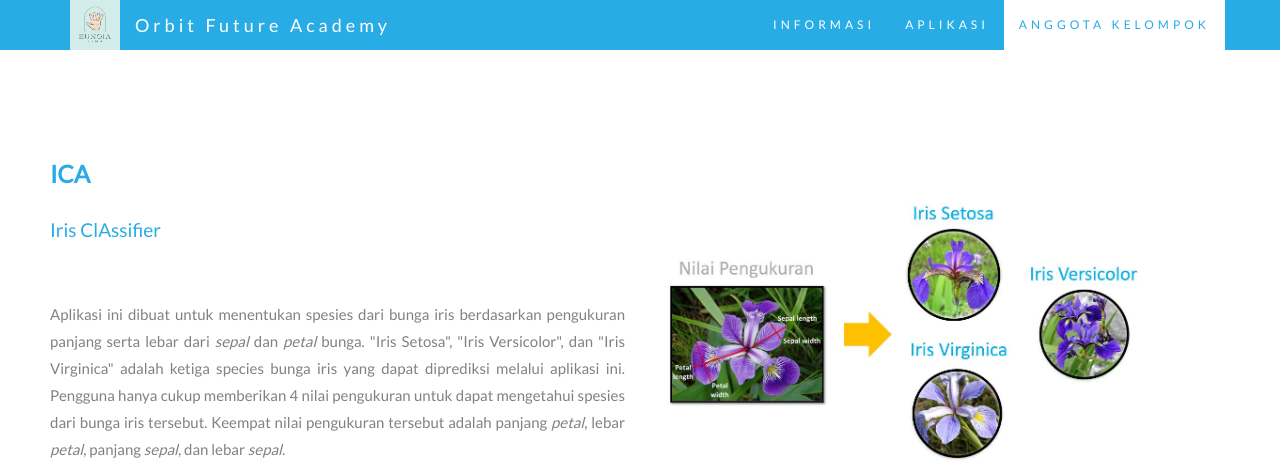
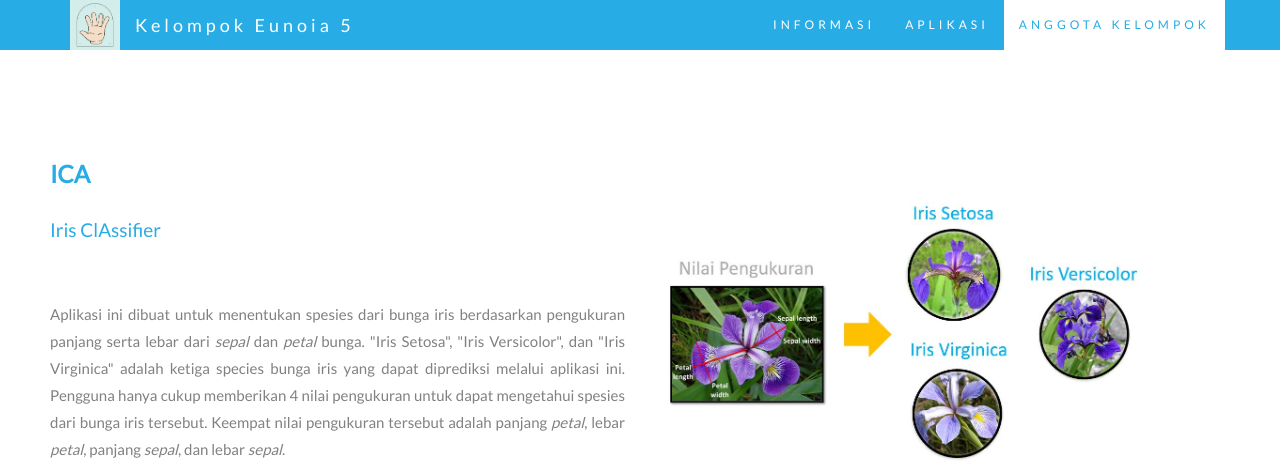
Before and after one commit to riobastian09/uprak-deployment, a Flask app: page / in a window 1280 px wide. Shown: the top 471 px of the page. Run offline with Flask 2, Linux system fonts and the light colour scheme; parts of the project's set-up code (start-up, migrations or seed data) failed here and were passed over.

Commit message:
Commit Ketiga (Update logo dan icon prediksi)

```diff
--- a/templates/index.html
+++ b/templates/index.html
@@ -2,13 +2,13 @@
 <html lang="en">
 <head>
 	<!-- Judul Halaman -->
-	<title>Orbit Future Academy</title>
+	<title>Heart Disease Prediction | Eunoia 5</title>
 
 	<meta charset="utf-8">
 	<meta name="viewport" content="width=device-width, initial-scale=1">
 
 	<!-- Icon -->
-	<link rel="shortcut icon" href="{{ url_for('static', filename='favicon.ico') }}">
+	<link rel="shortcut icon" href="{{ url_for('static', filename='/images/L I M A - minimal.png') }}">
 
 	<!-- CSS -->
 	<link rel="stylesheet" href={{ url_for('static', filename='/css/bootstrap.min.css') }} type="text/css">
@@ -27,9 +27,9 @@
 
 			<!-- Logo -->
 			<div class="navbar-header">
-				<img src={{ url_for('static', filename='/images/L I M A.png') }} alt="Eunoia 5 Logo"
+				<img src={{ url_for('static', filename='/images/L I M A - minimal.png') }} alt="Eunoia 5 Logo"
 				width="50" height="50" align="left">
-				<a class="navbar-brand" href="#halamanku">&#160; Orbit Future Academy</a>
+				<a class="navbar-brand" href="#halamanku">&#160; Kelompok Eunoia 5</a>
 			</div>
 
 			<!-- Daftar Halaman -->
```
Also changed, not shown: static/images/L I M A - minimal.png (added), static/images/heart_disease.png (renamed from static/images/eart_disease.png).
